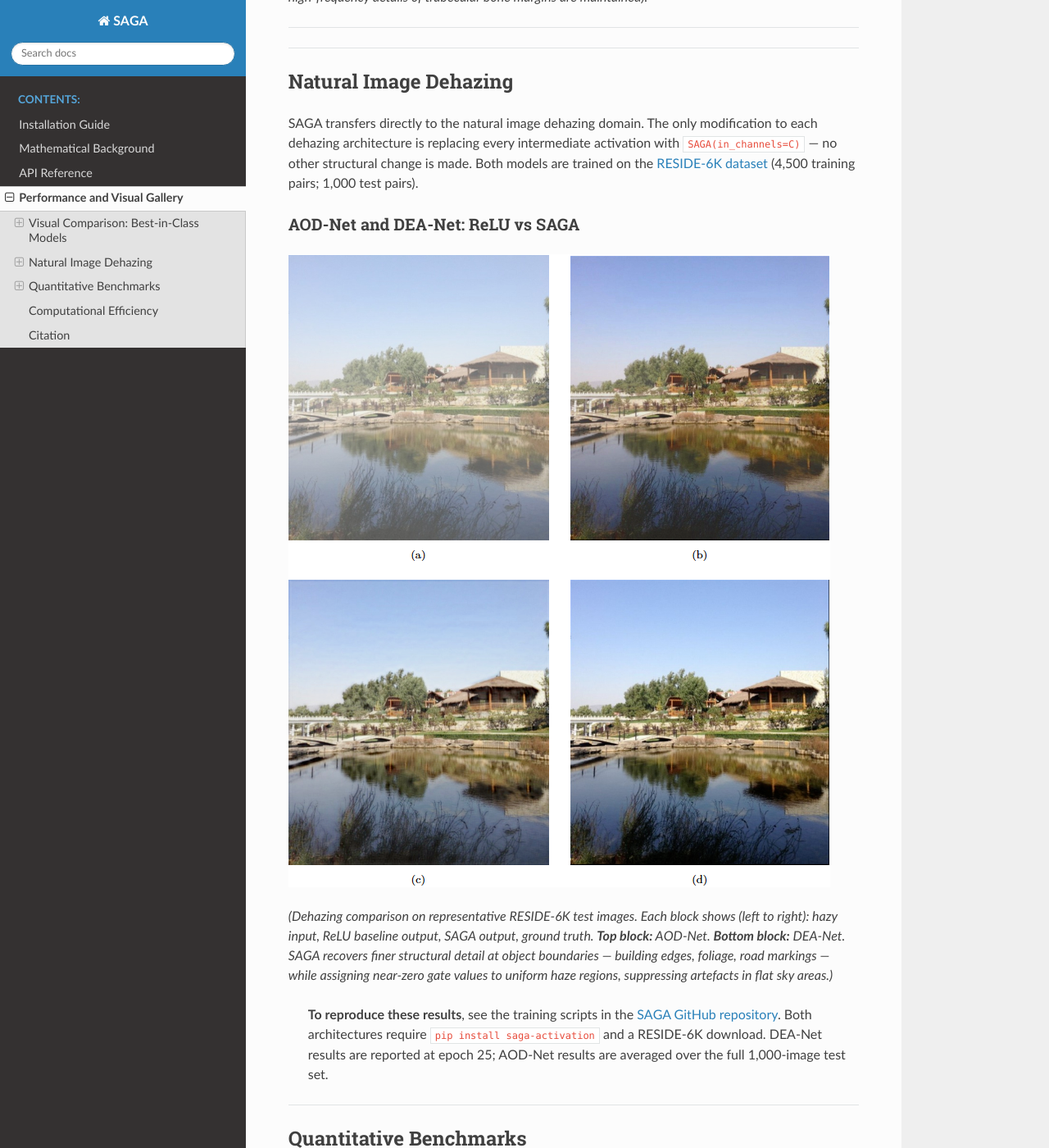
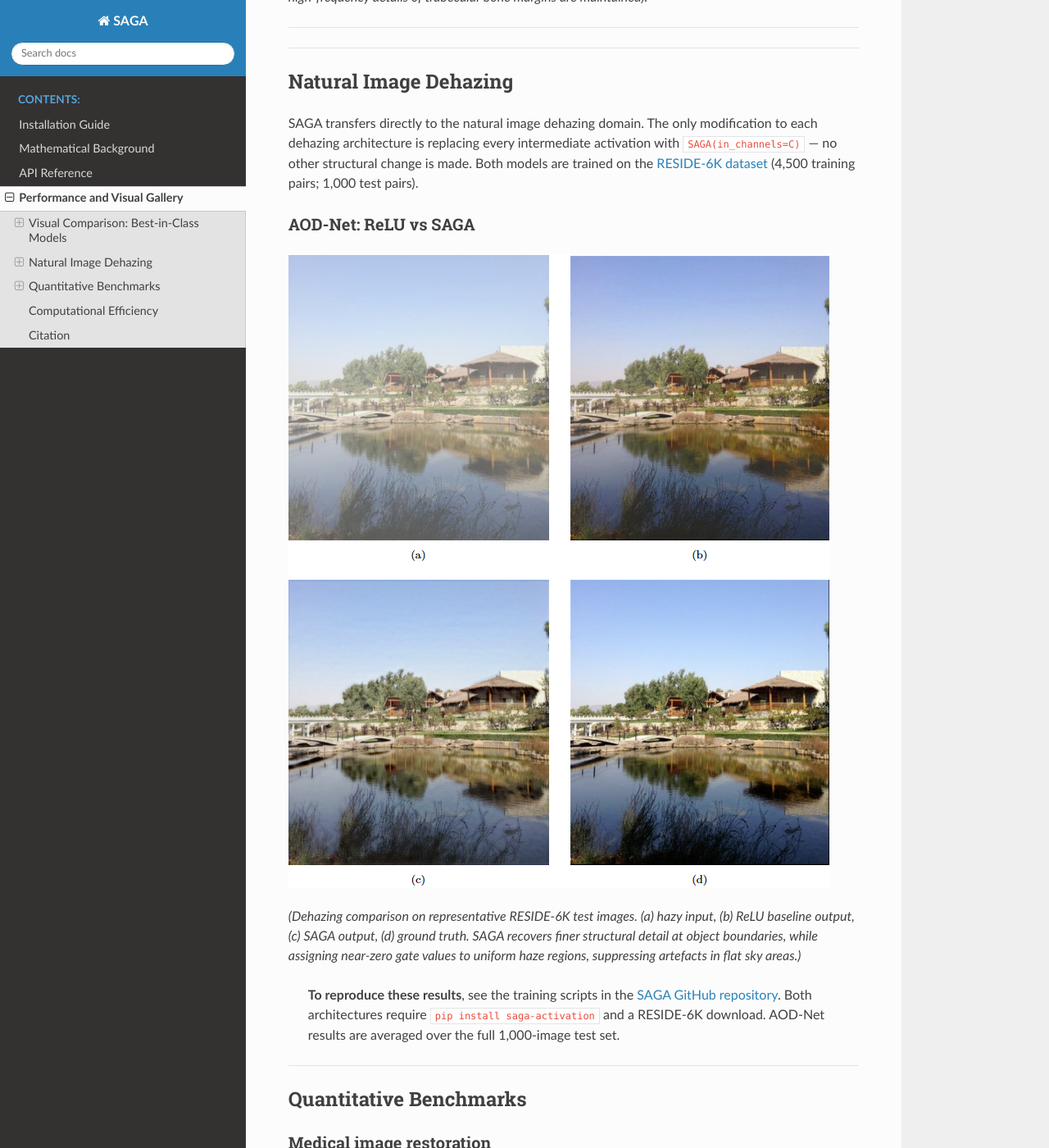
Before and after one commit to sijuswamyresearch/saga-activation, a Sphinx documentation site: the page built from docs/gallery.md, in a window 1280 px wide and 1400 px high, scrolled down 1994 px. Shown: the whole window at 82% size. Built offline with Sphinx 7.4.7 and the Read the Docs theme 3.1.0, drawn with Linux system fonts in a browser that asks for light colours; pages that are not in the unit, such as notebooks, are missing from menus.

Commit message:
update gallery.md

```diff
--- a/docs/gallery.md
+++ b/docs/gallery.md
@@ -28,21 +28,17 @@ Both models are trained on the
 [RESIDE-6K dataset](https://www.kaggle.com/datasets/kmljts/reside-6k)
 (4,500 training pairs; 1,000 test pairs).
 
-### AOD-Net and DEA-Net: ReLU vs SAGA
+### AOD-Net: ReLU vs SAGA
 
 ![Dehazing Comparison](images/dehaze_comparison.png)
 
-*(Dehazing comparison on representative RESIDE-6K test images. Each block shows
-(left to right): hazy input, ReLU baseline output, SAGA output, ground truth.
-**Top block:** AOD-Net. **Bottom block:** DEA-Net. SAGA recovers finer structural
-detail at object boundaries — building edges, foliage, road markings — while
-assigning near-zero gate values to uniform haze regions, suppressing artefacts
-in flat sky areas.)*
+*(Dehazing comparison on representative RESIDE-6K test images. (a) hazy input, (b)  ReLU baseline output, (c) SAGA output, (d) ground truth. SAGA recovers finer structural
+detail at object boundaries, while assigning near-zero gate values to uniform haze regions, suppressing artefacts in flat sky areas.)*
 
 > **To reproduce these results**, see the training scripts in the
 > [SAGA GitHub repository](https://github.com/sijuswamyresearch/SAGA).
 > Both architectures require `pip install saga-activation` and a RESIDE-6K
-> download. DEA-Net results are reported at epoch 25; AOD-Net results are
+> download. AOD-Net results are
 > averaged over the full 1,000-image test set.
 
 ---
```
